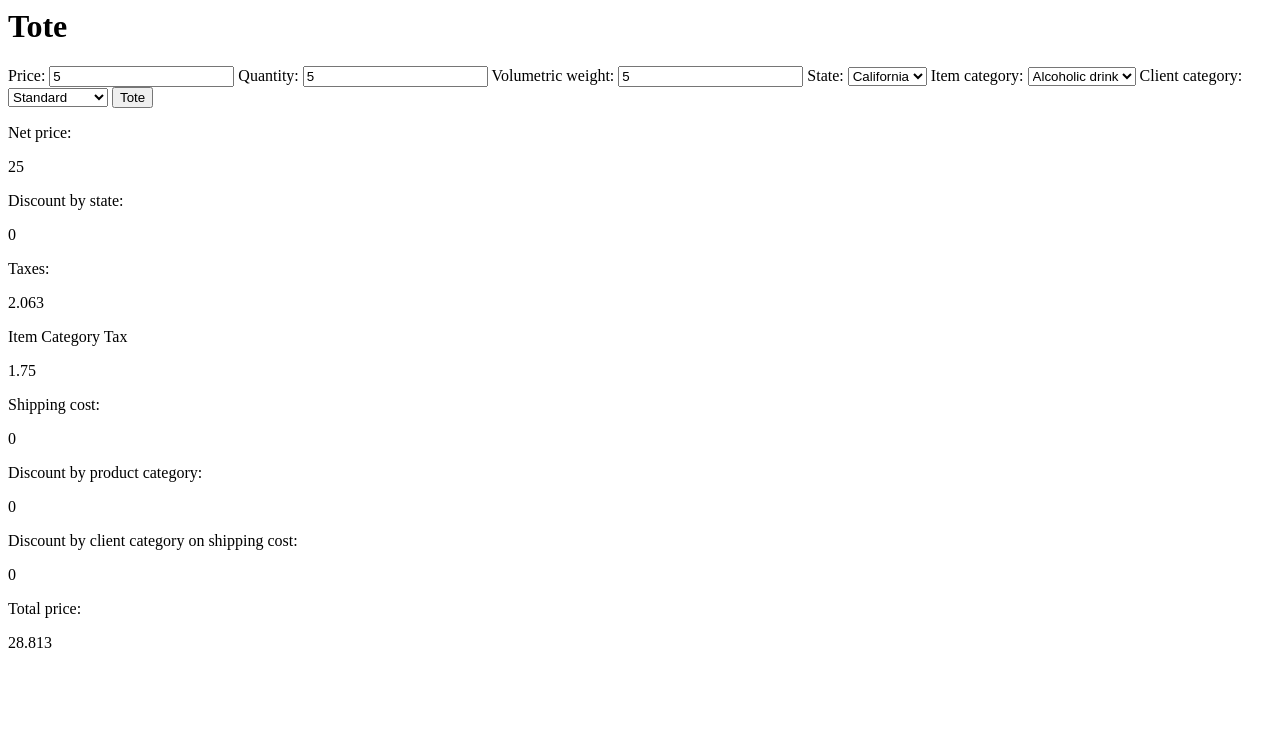
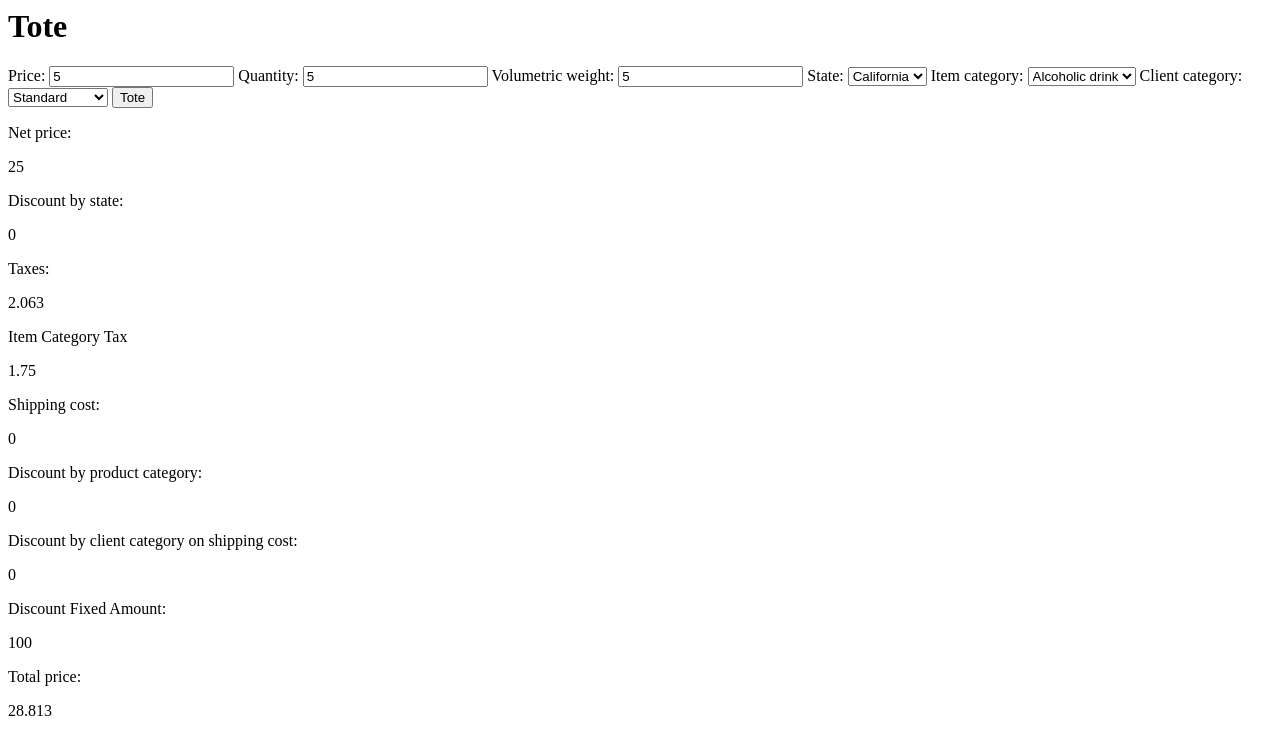
Before and after one commit to BetoHerbas/TotalizadorVentas, a website built with Parcel: page index.html in a window 1280 px wide. Both pictures are taken after typing "5", "5", "5" into the empty fields and a click on the input "Tote". Built offline with nearby package versions, Linux system fonts and the light colour scheme.

Commit message:
show discount of 100 if the client is recurring, the net price is major to 3000 and for food category

```diff
--- a/index.html
+++ b/index.html
@@ -50,6 +50,8 @@
   <div id="discountByProductCategory-div"></div>
   <label for="discountByClientCategoryOnShippingCost">Discount by client category on shipping cost:</label>
   <div id="discountByClientCategoryOnShippingCost-div"></div>
+  <label for="discountFixedAmount">Discount Fixed Amount:</label>
+  <div id="discountFixedAmount-div"></div>
 
   <label for="totalPrice">Total price:</label>
   <div id="totalPrice-div"></div>
--- a/src/presenter.js
+++ b/src/presenter.js
@@ -1,4 +1,4 @@
-import { calculateNetPrice, calculateTaxes, calculateTote, calculateDiscount, taxByProductCategory, calculateShippingCost, discountByProductCategory, discountByClientCategoryOnShippingCost } from "./totalizador.js";
+import { calculateNetPrice, calculateTaxes, calculateTote, calculateDiscount, taxByProductCategory, calculateShippingCost, discountByProductCategory, discountByClientCategoryOnShippingCost, discountFixedAmount} from "./totalizador.js";
 
 const price_input = document.querySelector("#price");
 const quantity_input = document.querySelector("#quantity");
@@ -15,6 +15,7 @@ const volumetricWeightInput = document.querySelector("#weight");
 const divShippingCost = document.querySelector("#shippingCost-div");
 const discountByProductCategoryDiv = document.querySelector("#discountByProductCategory-div");
 const discountByClientCategoryOnShippingCostDiv = document.querySelector("#discountByClientCategoryOnShippingCost-div");
+const discountFixedAmountDiv = document.querySelector('#discountFixedAmount-div')
 
 
 form.addEventListener("submit", (event) => {
@@ -37,6 +38,7 @@ form.addEventListener("submit", (event) => {
   divShippingCost.innerHTML = "<p>" + shippingCost + "</p>";
   discountByProductCategoryDiv.innerHTML = "<p>" + discountByProductCategory(netPrice, productCategory) + "</p>";
   discountByClientCategoryOnShippingCostDiv.innerHTML = "<p>" + discountByClientCategoryOnShippingCost(shippingCost, clientCategory) + "</p>";
+  discountFixedAmountDiv.innerHTML = "<p>" + discountFixedAmount(netPrice, productCategory, clientCategory) + "</p>";
 
   divTotalPrice.innerHTML = "<p>" + calculateTote(price, quantity, state, productCategory, weight, clientCategory) + "</p>";
 });
--- a/src/totalizador.js
+++ b/src/totalizador.js
@@ -99,6 +99,9 @@ function discountByClientCategoryOnShippingCost(shippingCost, category) {
       return 0;
   }
 }
+function discountFixedAmount(netPrice, categoryProduct, categoryClient){
+  return 100;
+}
 
 function calculateTote(price, quantity, state, productCategory, weight, clientCategory) {
   let netPrice = calculateNetPrice(price, quantity);
@@ -113,4 +116,4 @@ function calculateTote(price, quantity, state, productCategory, weight, clientCa
   return +(totalPrice).toFixed(3);
 }
 
-export { calculateNetPrice, calculateTaxes, calculateTote, calculateDiscount, taxByProductCategory, calculateShippingCost, discountByProductCategory, discountByClientCategoryOnShippingCost };
+export { calculateNetPrice, calculateTaxes, calculateTote, calculateDiscount, taxByProductCategory, calculateShippingCost, discountByProductCategory, discountByClientCategoryOnShippingCost, discountFixedAmount};
```
Also changed, not shown: src/totalizador.test.js (+19 -13 lines).
